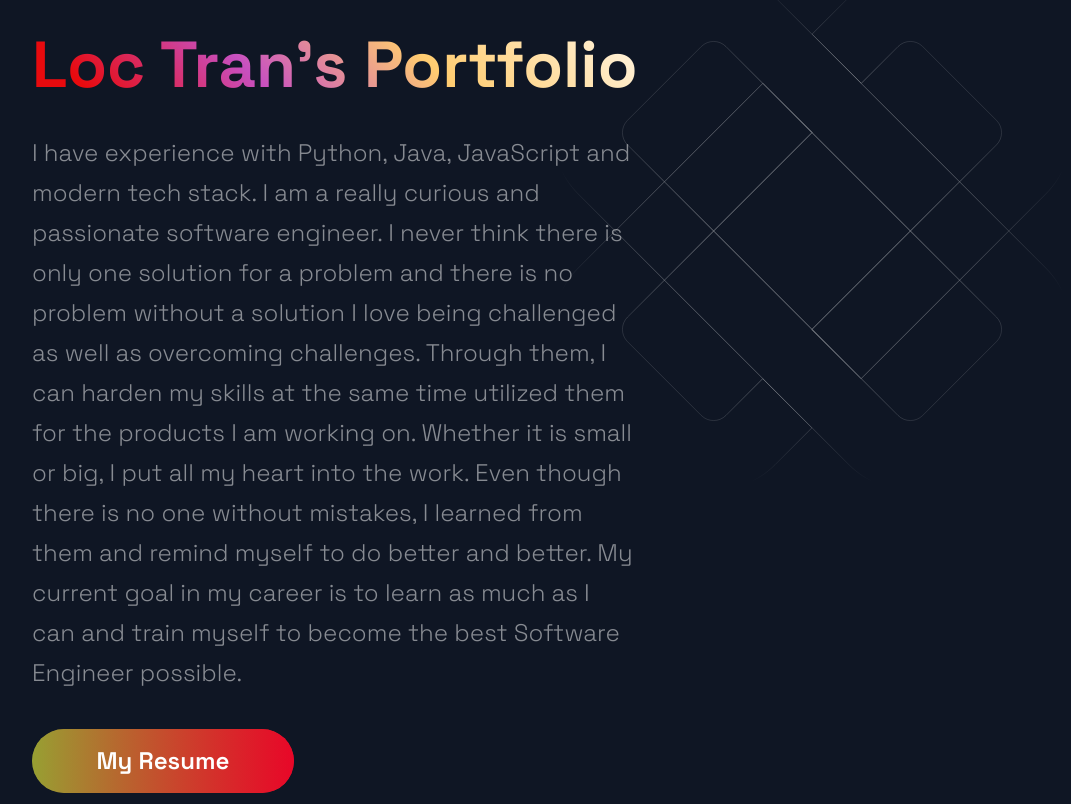
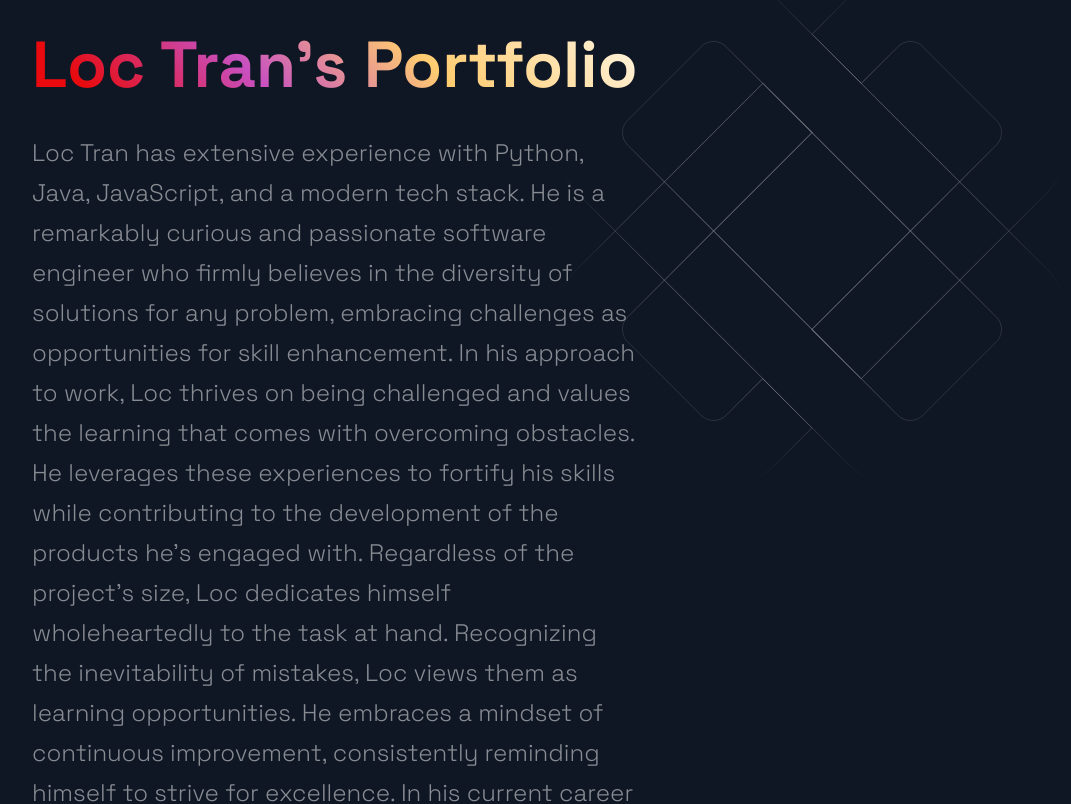
Before and after one commit to leonardotran/Personal-Website, a Next.js app: page / in a window 1280 px wide. Shown: the part 717-1521 px from the top of the page, without its empty margins (88-1159 px from the left). Built offline with nearby package versions, Linux system fonts and the light colour scheme.

Commit message:
fix hero

```diff
--- a/src/components/Hero/Hero.js
+++ b/src/components/Hero/Hero.js
@@ -13,12 +13,12 @@ const Hero = (props) => (
           Loc Tran's Portfolio
         </SectionTitle>
         <SectionText>
-        I have experience with Python, Java, JavaScript and modern tech stack. I am a really curious and passionate software engineer.
-        I never think there is only one solution for a problem and there is no problem without a solution
-        I love being challenged as well as overcoming challenges. Through them, I can harden my skills at the same time utilized them for the products I am working on.
-        Whether it is small or big, I put all my heart into the work.
-        Even though there is no one without mistakes, I learned from them and remind myself to do better and better.
-        My current goal in my career is to learn as much as I can and train myself to become the best Software Engineer possible.
+
+          Loc Tran has extensive experience with Python, Java, JavaScript, and a modern tech stack. He is a remarkably curious and passionate software engineer who firmly believes in the diversity of solutions for any problem, embracing challenges as opportunities for skill enhancement.
+
+          In his approach to work, Loc thrives on being challenged and values the learning that comes with overcoming obstacles. He leverages these experiences to fortify his skills while contributing to the development of the products he's engaged with. Regardless of the project's size, Loc dedicates himself wholeheartedly to the task at hand.
+
+          Recognizing the inevitability of mistakes, Loc views them as learning opportunities. He embraces a mindset of continuous improvement, consistently reminding himself to strive for excellence. In his current career journey, Loc is dedicated to absorbing knowledge and honing his abilities, aspiring to evolve into the best possible Software Engineer.
 
         </SectionText>
         <Button onClick={() => window.location = "https://drive.google.com/file/d/10nnogRArf0pcoxyjx9qfeKFVQkYwy4Ey/view?usp=sharing"}>My Resume</Button>
```
